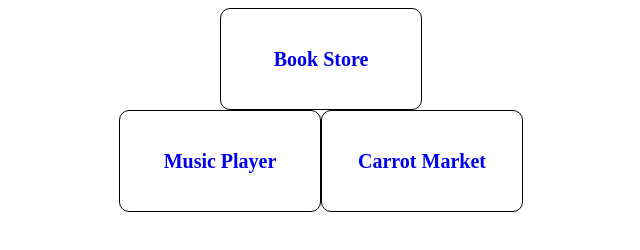
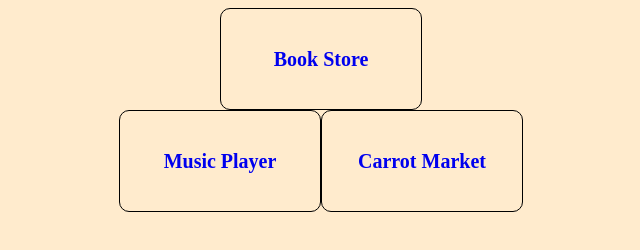
Before and after one commit to ParkHeeBum95/html__css, a plain HTML site: page index.html in a window 1280 px wide. Shown: the whole page, without its empty margins (319-959 px from the left). Drawn offline with Linux system fonts and the light colour scheme.

Commit message:
220201
-

```diff
--- a/index.html
+++ b/index.html
@@ -2,6 +2,7 @@
 <html lang="en">
 
 <head>
+    <link href="html_css_logo.png" rel="shortcut icon" type="image/x-icon">
     <link rel="stylesheet" href="lobby.css">
     <meta charset="UTF-8">
     <meta http-equiv="X-UA-Compatible" content="IE=edge">
--- a/lobby.css
+++ b/lobby.css
@@ -1,3 +1,6 @@
+body {
+  background-color: blanchedalmond;
+}
 .box {
   display: flex;
   justify-content: center;
```
Also changed, not shown: book_store/book_store.html (+2 -1 lines), carrot_market/carrot_market.html (+1 -0 lines), music_player/music_player.html (+2 -1 lines), html_css_logo.png (added).
